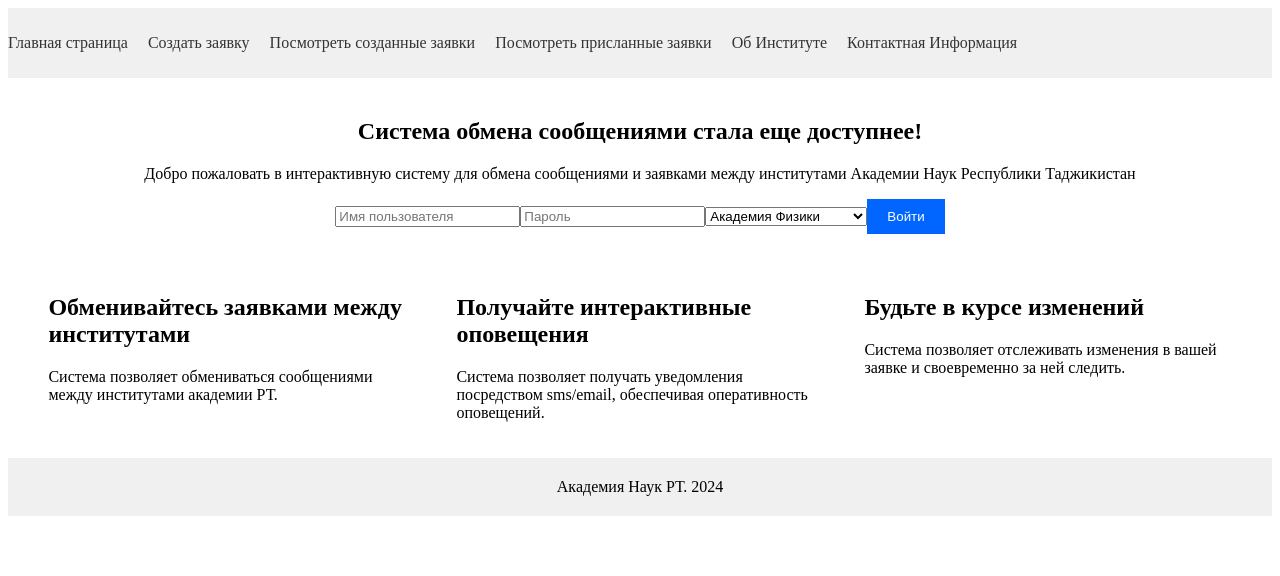
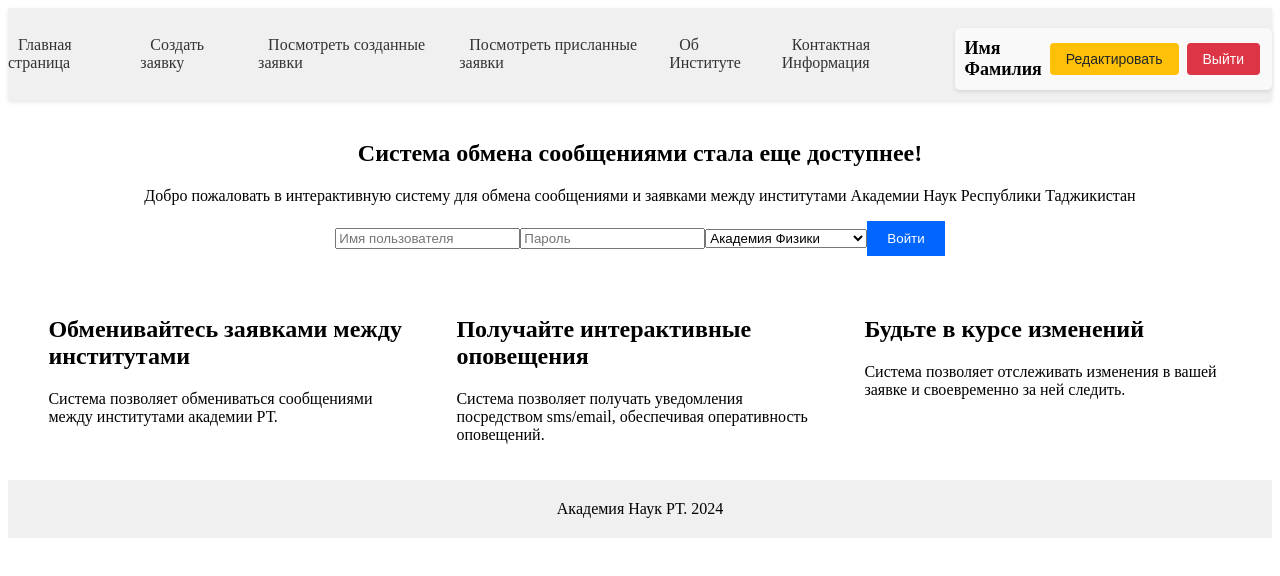
Before and after one commit to ManuRakh/an_front, a React app: page / in a window 1280 px wide. Shown: the top 576 px of the page. Built offline with nearby package versions, Linux system fonts and the light colour scheme; the HTML template or start-up script is replaced by a standard one.

Commit message:
Optimized code to work with multiple orgs

```diff
--- a/src/components/CreateRequestForm.js
+++ b/src/components/CreateRequestForm.js
@@ -66,6 +66,7 @@ function CreateRequestForm({ onSetIsAuthenticated }) {
               const response = await sendRequest(config);
 
               setWorkers(response);
+              setSelectedWorker(response[0]?.id || "");
             } catch (error) {
               console.error('Ошибка при получении данных о сотрудниках', error);
               const errMsg = error.response?.data?.error;
--- a/src/components/Dashboard.js
+++ b/src/components/Dashboard.js
@@ -7,6 +7,7 @@ import { sendRequest } from '../utils/sendRequest.js';
 function Dashboard({ onSetIsAuthenticated }) {
   const [worker, setWorker] = useState({ spec: '', name: '', surname: '' });
   const [workers, setWorkers] = useState([]);
+  const [users, setUsers] = useState([]);
 
   const handleChange = (e) => {
     setWorker({ ...worker, [e.target.name]: e.target.value });
@@ -34,16 +35,35 @@ function Dashboard({ onSetIsAuthenticated }) {
         if (errMsg === "Not authenticated") onSetIsAuthenticated(false)
       }
     };
+    const fetchUsers = async () => {
+      try {
+        const token = localStorage.getItem('token');
+        const config = {
+          method: 'get',
+          url: 'http://localhost:3002/users',
+          headers: {
+            'Authorization': `Bearer ${token}`,
+            'Content-Type': 'application/json'
+          }
+        };
+        const response = await sendRequest(config);
+        setUsers(response);
+      } catch (error) {
+        console.error('Ошибка при получении данных о пользователях', error);
+      }
+    };
 
     fetchWorkers();
+    fetchUsers();
   }, []);
 
   const handleDeleteWorker = async (workerId) => {
     try {
       const token = localStorage.getItem('token');
+      const currentAcademy = localStorage.getItem('academy');
       await sendRequest({
         method: 'delete',
-        url: `http://localhost:3002/workers/${workerId}`,
+        url: `http://localhost:3002/workers/${workerId}?selected_academy=${currentAcademy}`,
         headers: {
           'Authorization': `Bearer ${token}`,
           'Content-Type': 'application/json'
@@ -90,6 +110,17 @@ function Dashboard({ onSetIsAuthenticated }) {
           <input type="text" name="spec" value={worker.spec} onChange={handleChange} placeholder="Должность" />
           <input type="text" name="name" value={worker.name} onChange={handleChange} placeholder="Имя" />
           <input type="text" name="surname" value={worker.surname} onChange={handleChange} placeholder="Фамилия" />
+          <select
+            name="user_id"
+            value={worker.user_id}
+            onChange={handleChange}
+            required
+          >
+            <option value="">Выберите пользователя</option>
+            {users.map(user => (
+              <option key={user.id} value={user.id}>{user.name} {user.surname}</option>
+            ))}
+          </select>
           <button type="submit">Создать Сотрудника</button>
         </form>
       </div>
--- a/src/components/Header.js
+++ b/src/components/Header.js
@@ -1,4 +1,6 @@
 import React from 'react';
+import "../css/Header.css";
+import UserProfile from './UserProfile'; // Импорт нового компонента
 
 function Header() {
   return (
@@ -11,6 +13,8 @@ function Header() {
           <li><a href="/incoming-requests">Посмотреть присланные заявки</a></li>
           <li><a href="/about">Об Институте</a></li>
           <li><a href="/contacts">Контактная Информация</a></li>
+          <UserProfile />
+
         </ul>
       </nav>
     </header>
--- a/src/components/IncomingRequests.js
+++ b/src/components/IncomingRequests.js
@@ -2,6 +2,7 @@ import React, { useState, useEffect } from 'react';
 import axios from 'axios';
 import { sendRequest } from '../utils/sendRequest';
 import "../css/IncomingRequests.css";
+import generateWorkersPromises from './utils/getWorkers';
 function IncomingRequests() {
     const [incomingRequests, setIncomingRequests] = useState([]);
     const [errorMessage, setErrorMessage] = useState('');
@@ -23,26 +24,8 @@ function IncomingRequests() {
 
           const response = await sendRequest(config);
 
-          const workerIds = response.map((request) => request.worker_id);
-
           // Запрос для получения данных о сотрудниках на основе worker_id
-          const workersPromises = workerIds.map(async (workerId) => {
-            const workerConfig = {
-              method: 'get',
-              url: `http://localhost:3002/workers/${workerId}`,
-              headers: {
-                Authorization: `Bearer ${token}`,
-                'Content-Type': 'application/json',
-              },
-            };
-
-            const workerResponse = await sendRequest(workerConfig);
-
-            return {
-              ...workerResponse,
-              workerId,
-            };
-          });
+          const workersPromises = generateWorkersPromises(response, token, true);
 
           const workersData = await Promise.all(workersPromises);
           console.log({workersData})
--- a/src/components/LoginForm.js
+++ b/src/components/LoginForm.js
@@ -22,6 +22,12 @@ function LoginForm({ onLoginSuccess }) {
     }
   };
 
+  const handleAcademyChange = (e) => {
+    const selectedAcademy = e.target.value;
+    setAcademy(selectedAcademy);
+    localStorage.setItem('academy', selectedAcademy);
+  };
+
   return (
     <form onSubmit={handleSubmit}>
       <input
@@ -39,8 +45,8 @@ function LoginForm({ onLoginSuccess }) {
         required
       />
       <select
-        value={academy}
-        onChange={(e) => setAcademy(e.target.value)}
+  value={academy}
+  onChange={handleAcademyChange}
         required
       >
         <option value="physics">Академия Физики</option>
--- /dev/null
+++ b/src/components/Logout.js
@@ -0,0 +1,41 @@
+import React from 'react';
+import axios from 'axios';
+import "../css/Header.css";
+
+function Logout() {
+  const handleLogout = () => {
+    // Get the access token from local storage
+    const token = localStorage.getItem('token');
+
+    // Prepare the axios configuration
+    let config = {
+      method: 'post',
+      maxBodyLength: Infinity,
+      url: 'http://localhost:3002/auth/logout',
+      headers: {
+        'accept': 'application/json',
+        'Content-Type': 'application/json',
+        'authorization': `Bearer ${token}`,
+      },
+    };
+
+    // Make the axios request
+    axios.request(config)
+    .then((response) => {
+      console.log('Logout successful', response.data);
+      // Clear the local storage
+      localStorage.clear();
+      // Redirect to the home page or login page
+      window.location.href = '/';
+    })
+    .catch((error) => {
+      console.error('Logout failed', error);
+    });
+  };
+
+  return (
+    <button className="logout-button" onClick={handleLogout}>Выйти</button>
+  );
+}
+
+export default Logout;
--- /dev/null
+++ b/src/components/UserProfile.js
@@ -0,0 +1,49 @@
+import React, { useState, useEffect } from 'react';
+import '../css/UserProfile.css'; // Убедитесь, что путь к файлу стилей верный
+import axios from 'axios';
+import Logout from './Logout';
+function UserProfile() {
+    const [editing, setEditing] = useState(false);
+    const [user, setUser] = useState({
+      name: 'Имя',
+      surname: 'Фамилия',
+      // другие данные пользователя...
+    });
+
+    const handleLogout = () => {
+      // Ваш код для обработки выхода из системы
+    };
+
+    const toggleEdit = () => {
+      setEditing(!editing);
+    };
+
+    const handleSave = () => {
+      // Ваш код для сохранения данных пользователя
+      setEditing(false);
+    };
+
+    return (
+      <div className="user-profile">
+        {editing ? (
+          <>
+            <input type="text" value={user.name} onChange={(e) => setUser({ ...user, name: e.target.value })} />
+            <input type="text" value={user.surname} onChange={(e) => setUser({ ...user, surname: e.target.value })} />
+            {/* Добавьте другие поля для редактирования, если необходимо */}
+            <button className="save-button" onClick={handleSave}>Сохранить</button>
+          </>
+        ) : (
+          <>
+            <div className="user-details">
+              <div className="user-name">{user.name} {user.surname}</div>
+              {/* Другая информация о пользователе */}
+            </div>
+            <button className="edit-button" onClick={toggleEdit}>Редактировать</button>
+          </>
+        )}
+        <Logout/>
+      </div>
+    );
+  }
+
+  export default UserProfile;
--- /dev/null
+++ b/src/components/utils/getWorkers.js
@@ -0,0 +1,28 @@
+import { sendRequest } from "../../utils/sendRequest";
+
+const generateWorkersPromises = (response, token, sender = false) => {
+    const workersPromises = response.map(async (request) => {
+        const workerId = request.worker_id;
+        const senderAcademy = request.sender_academy;
+        const receivingAcademy = request.receiving_academy;
+        const workerConfig = {
+          method: 'get',
+          url: `http://localhost:3002/workers/${workerId}?selected_academy=${sender === true ? senderAcademy: receivingAcademy }`,
+          headers: {
+            Authorization: `Bearer ${token}`,
+            'Content-Type': 'application/json',
+          },
+        };
+
+        const workerResponse = await sendRequest(workerConfig);
+
+        return {
+          ...workerResponse,
+          workerId,
+        };
+      });
+
+      return workersPromises;
+}
+
+export default generateWorkersPromises;
--- /dev/null
+++ b/src/css/Header.css
@@ -0,0 +1,51 @@
+/* styles.css */
+header {
+    background-color: #f3f3f3;
+    box-shadow: 0 2px 4px rgba(0, 0, 0, 0.1);
+    padding: 10px 0;
+  }
+
+  nav ul {
+    list-style: none;
+    padding: 0;
+    margin: 0;
+    display: flex;
+    justify-content: center;
+    align-items: center;
+  }
+
+  /* nav li {
+    margin: 0 15px;
+  } */
+
+  nav a {
+    text-decoration: none;
+    color: #333;
+    font-weight: 500;
+    padding: 5px 10px;
+    border-radius: 5px;
+    transition: background-color 0.3s ease;
+  }
+
+  nav a:hover {
+    background-color: #e7e7e7;
+  }
+
+  .logout-button {
+    background-color: #007bff;
+    color: white;
+    padding: 10px 20px;
+    text-align: center;
+    text-decoration: none;
+    display: inline-block;
+    font-size: 16px;
+    margin: 4px 2px;
+    transition: background-color 0.3s ease;
+    cursor: pointer;
+    border: none;
+    border-radius: 5px;
+  }
+
+  .logout-button:hover {
+    background-color: #0056b3;
+  }
--- /dev/null
+++ b/src/css/UserProfile.css
@@ -0,0 +1,58 @@
+/* styles.css */
+.user-profile {
+    display: flex;
+    justify-content: space-between;
+    align-items: center;
+    padding: 10px;
+    background-color: #f9f9f9;
+    border-radius: 5px;
+    margin-top: 10px;
+    box-shadow: 0 2px 4px rgba(0, 0, 0, 0.1);
+  }
+
+  .user-details {
+    display: flex;
+    flex-direction: column;
+  }
+
+  .user-name {
+    font-size: 18px;
+    font-weight: bold;
+  }
+
+  .edit-button, .save-button, .logout-button {
+    padding: 8px 16px;
+    border: none;
+    border-radius: 4px;
+    margin-left: 8px;
+    font-size: 14px;
+    cursor: pointer;
+    transition: background-color 0.3s;
+  }
+
+  .edit-button {
+    background-color: #ffc107;
+    color: #212529;
+  }
+
+  .edit-button:hover {
+    background-color: #e0a800;
+  }
+
+  .save-button {
+    background-color: #28a745;
+    color: white;
+  }
+
+  .save-button:hover {
+    background-color: #218838;
+  }
+
+  .logout-button {
+    background-color: #dc3545;
+    color: white;
+  }
+
+  .logout-button:hover {
+    background-color: #c82333;
+  }
```
Also changed, not shown: src/components/ViewRequests.js (+7 -22 lines).
